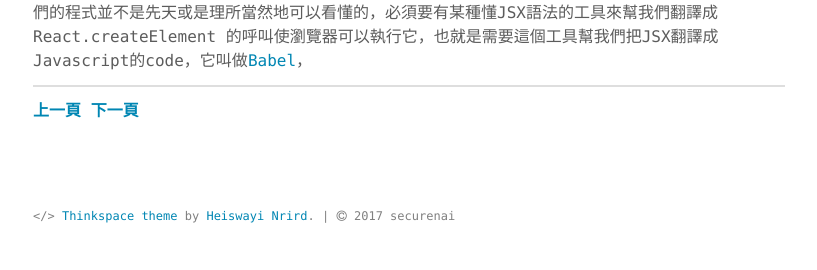
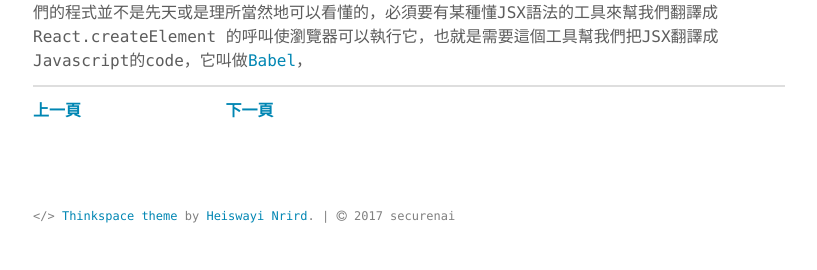
Before and after one commit to securenai/securenai.github.io, a Jekyll site: the page built from react/react_page1.md, in a window 1280 px wide. Shown: the part 1632-1902 px from the top of the page, without its empty margins (231-1048 px from the left). Built offline with Jekyll 4.4.1, drawn with Linux system fonts in a browser that asks for light colours; our own code applies the rules of GitHub Pages for plain Markdown files.

Commit message:
Updated react_page1.md

```diff
--- a/react/react_page1.md
+++ b/react/react_page1.md
@@ -60,4 +60,4 @@ DOM 元素主要由三樣東西組成等
 但JSX的表示我們的程式並不是先天或是理所當然地可以看懂的，必須要有某種懂JSX語法的工具來幫我們翻譯成React.createElement 的呼叫使瀏覽器可以執行它，也就是需要這個工具幫我們把JSX翻譯成Javascript的code，它叫做[Babel](https://babeljs.io/)，
 
 ---
-[**上一頁**](/react/) <span style="text-align=right">[**下一頁**](/react/react_page2)</span>
+[**上一頁**](/react/) &nbsp;&nbsp;&nbsp;&nbsp;&nbsp;&nbsp;&nbsp;&nbsp;&nbsp;&nbsp;&nbsp;&nbsp;&nbsp;&nbsp;[**下一頁**](/react/react_page2)
```
